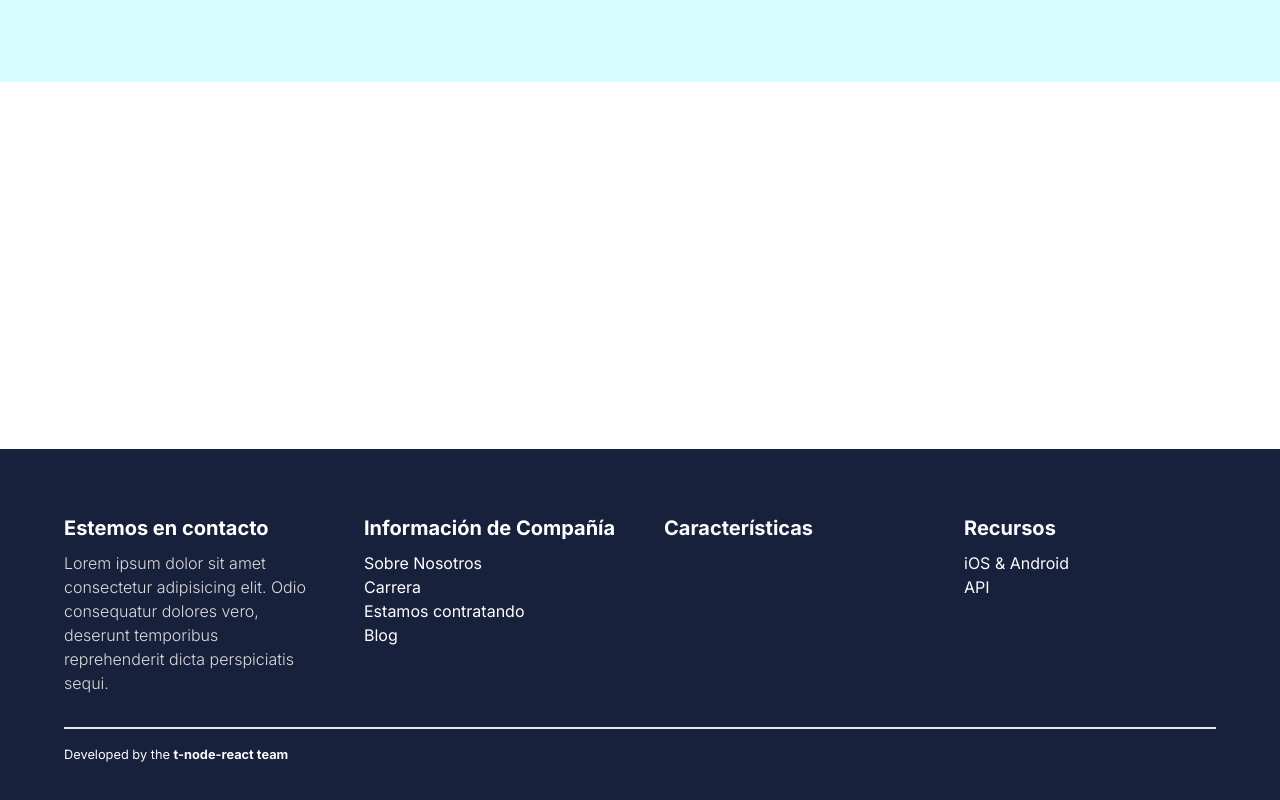
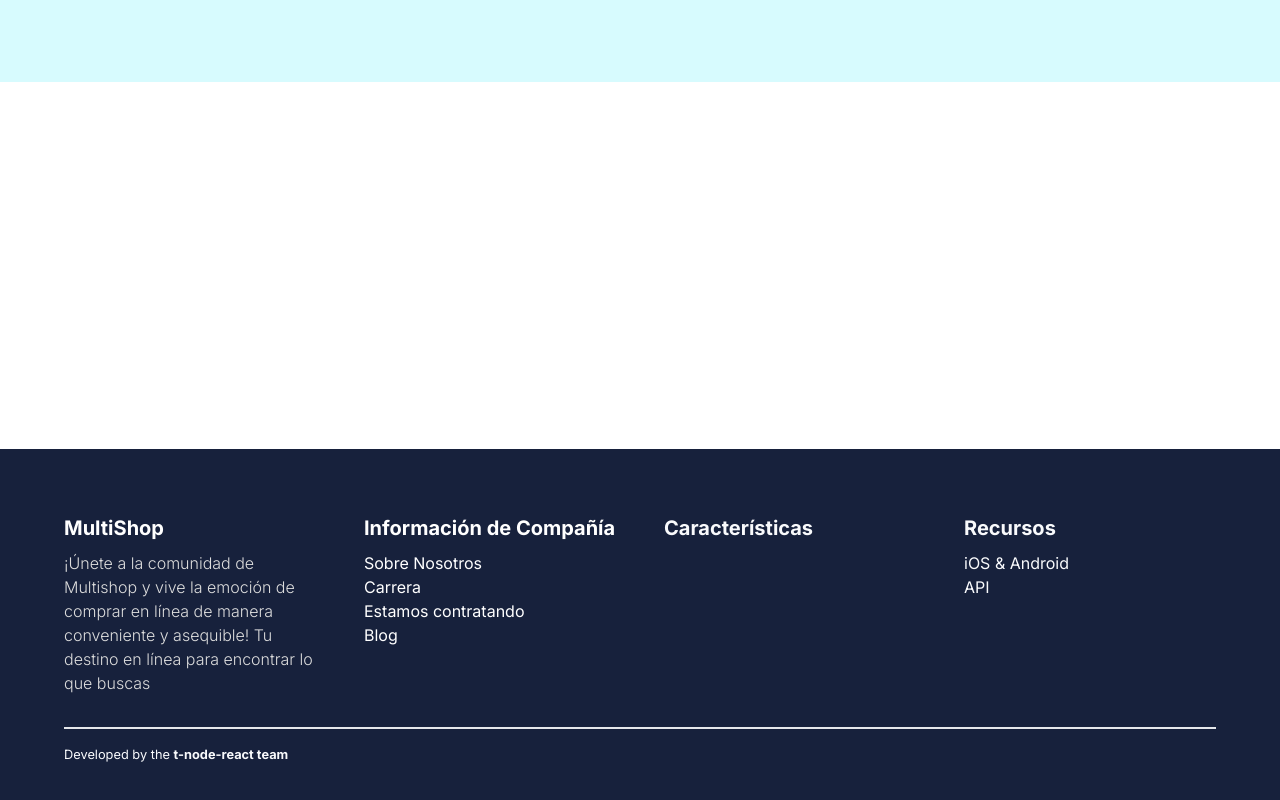
Before and after one commit to vicdeveloperr/c12-28-t-node-react, a React (Vite) app in the folder client/: page / in a window 1280 px wide. Shown: the part 2028-2828 px from the top of the page. Built offline with nearby package versions, Linux system fonts and the light colour scheme; no server answers.

Commit message:
Fix: add real text to the footer component

```diff
--- a/client/src/components/common/Footer.tsx
+++ b/client/src/components/common/Footer.tsx
@@ -1,13 +1,16 @@
 export default function Footer() {
   return (
     <footer className="bg-secondary-color p-16 flex flex-col gap-6">
-      <div id="first-col" className="flex gap-4 justify-between flex-col md:flex-row space-y-4 md:space-y-0 md:space-x-8">
+      <div
+        id="first-col"
+        className="flex gap-4 justify-between flex-col md:flex-row space-y-4 md:space-y-0 md:space-x-8"
+      >
         <div className="flex flex-col gap-2 w-[29ch]">
-          <h3 className="text-lg text-white font-bold">Estemos en contacto</h3>
+          <h3 className="text-lg text-white font-bold">MultiShop</h3>
           <p className="text-[#ddd] font-light">
-            Lorem ipsum dolor sit amet consectetur adipisicing elit. Odio
-            consequatur dolores vero, deserunt temporibus reprehenderit dicta
-            perspiciatis sequi.
+            ¡Únete a la comunidad de Multishop y vive la emoción de comprar en
+            línea de manera conveniente y asequible! Tu destino en línea para
+            encontrar lo que buscas
           </p>
           <div id="social-net"></div>
         </div>
@@ -17,16 +20,16 @@ export default function Footer() {
           </h3>
           <ul className="text-white">
             <li>
-              <a href="">Sobre Nosotros</a>
+              <a href="#">Sobre Nosotros</a>
             </li>
             <li>
-              <a href="">Carrera</a>
+              <a href="#">Carrera</a>
             </li>
             <li>
-              <a href="">Estamos contratando</a>
+              <a href="#">Estamos contratando</a>
             </li>
             <li>
-              <a href="">Blog</a>
+              <a href="#">Blog</a>
             </li>
           </ul>
         </div>
```
